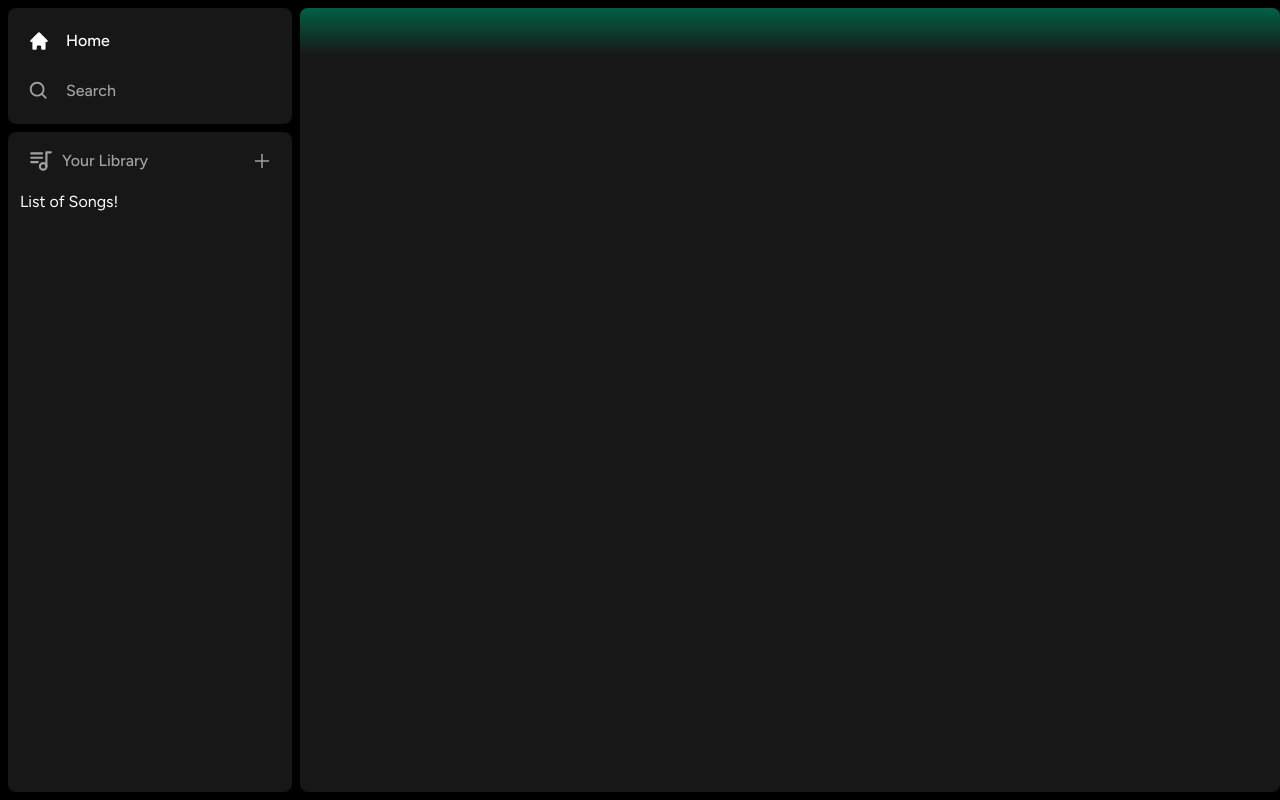
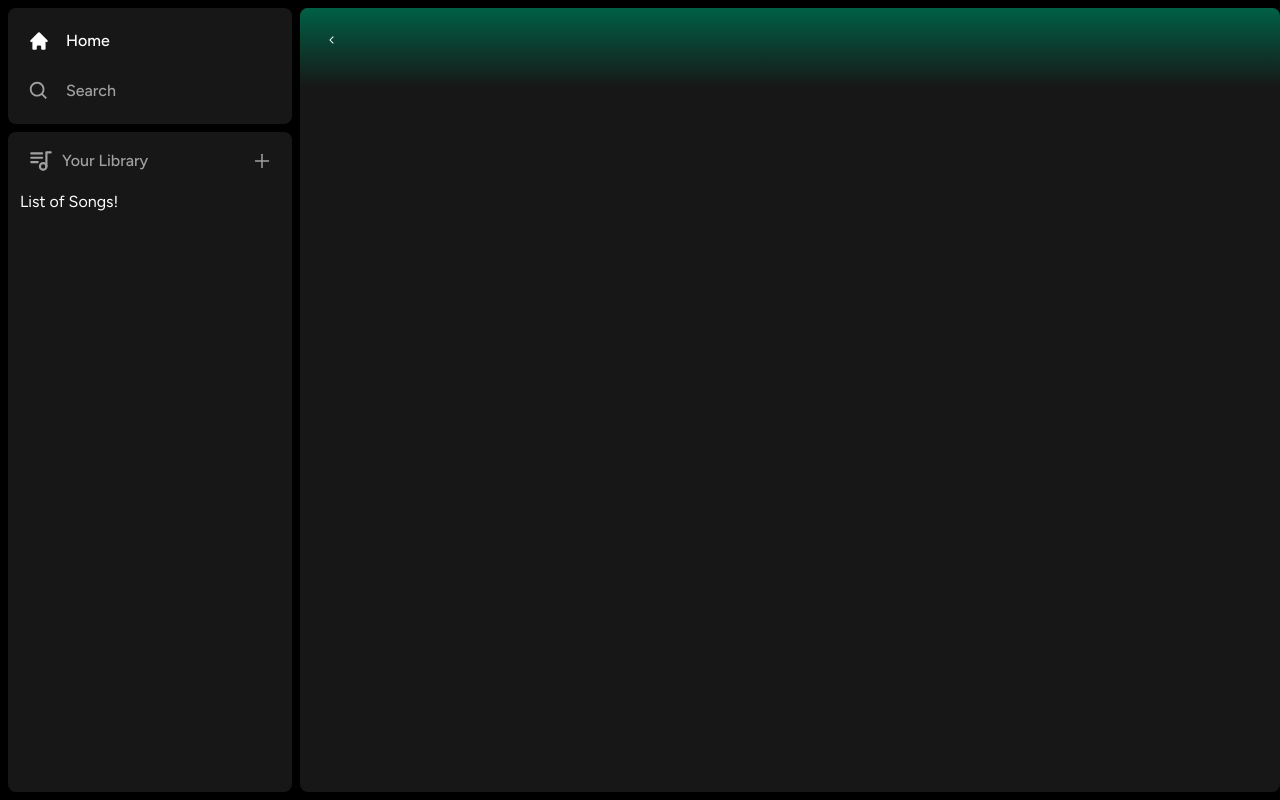
Before and after one commit to RachelGreenwood/spotify-clone, a Next.js app: page / in a window 1280 px wide. Built offline with nearby package versions, Linux system fonts and the light colour scheme.

Commit message:
Adds Left Arrow Icon

```diff
--- a/components/Header.tsx
+++ b/components/Header.tsx
@@ -1,6 +1,7 @@
 "use client";
 
 import { useRouter } from "next/navigation";
+import { RxCaretLeft } from "react-icons/rx";
 import { twMerge } from "tailwind-merge";
 
 interface HeaderProps {
@@ -19,6 +20,13 @@ const Header: React.FC<HeaderProps> = ({
     }
     return (
         <div className={twMerge(`h-fit bg-gradient-to-b from-emerald-800 p-6`, className)}>
+            <div className="w-full mb-4 flex items-center justify-between">
+                <div className="hidden md:flex gap-x-2 items-center">
+                    <button>
+                        <RxCaretLeft />
+                    </button>
+                </div>
+            </div>
         </div>
     );
 }
```
